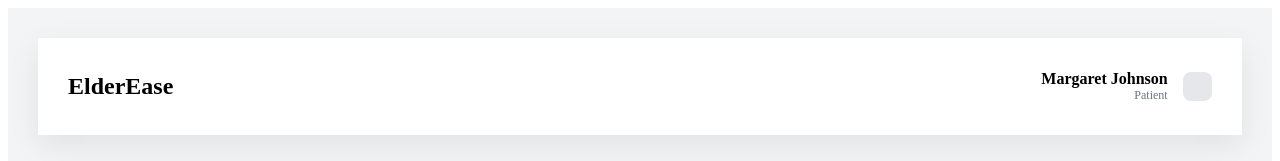
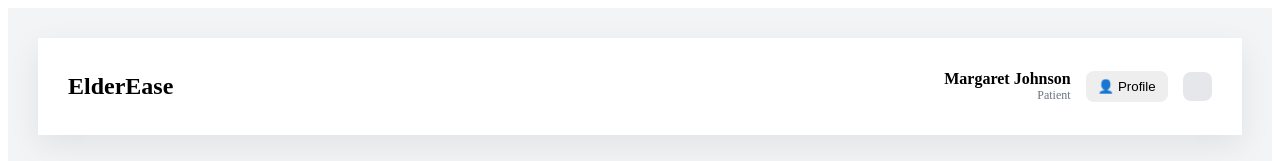
Before and after one commit to Aadya2901/ElderEase, a React (Vite) app in the folder frontend/: page /dashboard in a window 1280 px wide. Shown: the top 161 px of the page. Built offline with nearby package versions, Linux system fonts and the light colour scheme; some icons are missing.

Commit message:
fix(profile): import useEffect to resolve runtime error in profile component

```diff
--- a/frontend/src/App.jsx
+++ b/frontend/src/App.jsx
@@ -1,3 +1,4 @@
+import Profile from "./pages/Profile";
 import PatientDashboard from "./pages/PatientDashboard";
 import CaregiverDashboard from "./pages/CaregiverDashboard";
 import { BrowserRouter, Routes, Route } from "react-router-dom";
@@ -12,6 +13,7 @@ function App() {
         <Route path="/login" element={<Login />} />
         <Route path="/dashboard" element={<PatientDashboard />} />
         <Route path="/caregiver" element={<CaregiverDashboard />} />
+        <Route path="/profile" element={<Profile />} />
       </Routes>
     </BrowserRouter>
   );
--- a/frontend/src/components/common/Navbar.jsx
+++ b/frontend/src/components/common/Navbar.jsx
@@ -34,6 +34,19 @@ export default function Navbar({ isMobile, userName, selectedPatient }) {
           </div>
         </div>
 
+        {/* Profile */}
+        <button
+          onClick={() => window.location.href = "/profile"}
+          style={{
+            padding: "8px 12px",
+            borderRadius: "8px",
+            border: "none",
+            background: "#eee",
+            cursor: "pointer"
+          }}
+        >
+          👤 Profile
+        </button>
         {/* 🚪 Logout */}
         <button
           onClick={() => {
--- a/frontend/src/pages/Profile.jsx
+++ b/frontend/src/pages/Profile.jsx
@@ -1,4 +1,4 @@
-import { useState } from "react";
+import { useState, useEffect } from "react";
 import ProfileInfoCard from "../components/profile/ProfileInfoCard";
 import ThresholdCard from "../components/profile/ThresholdCard";
 
```
